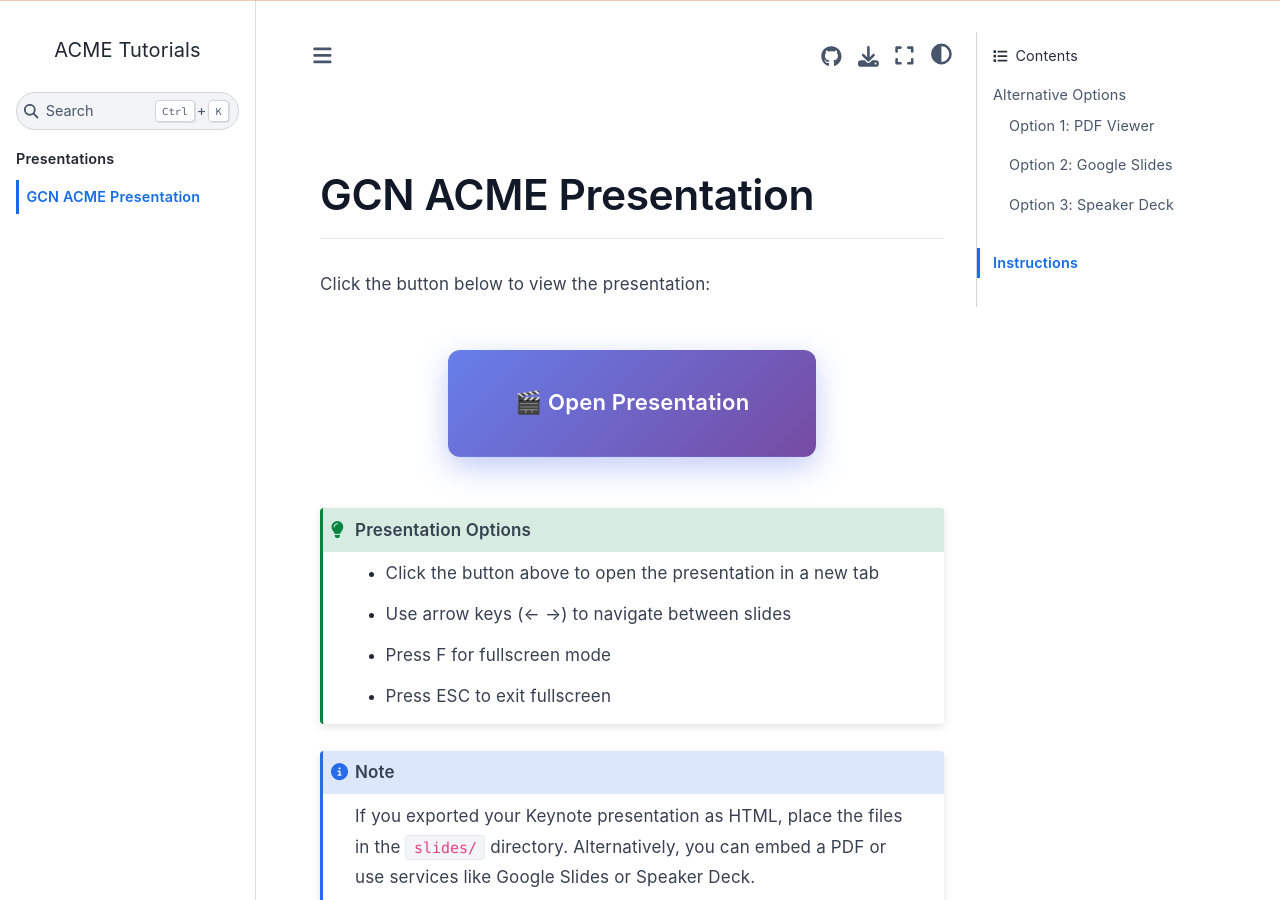
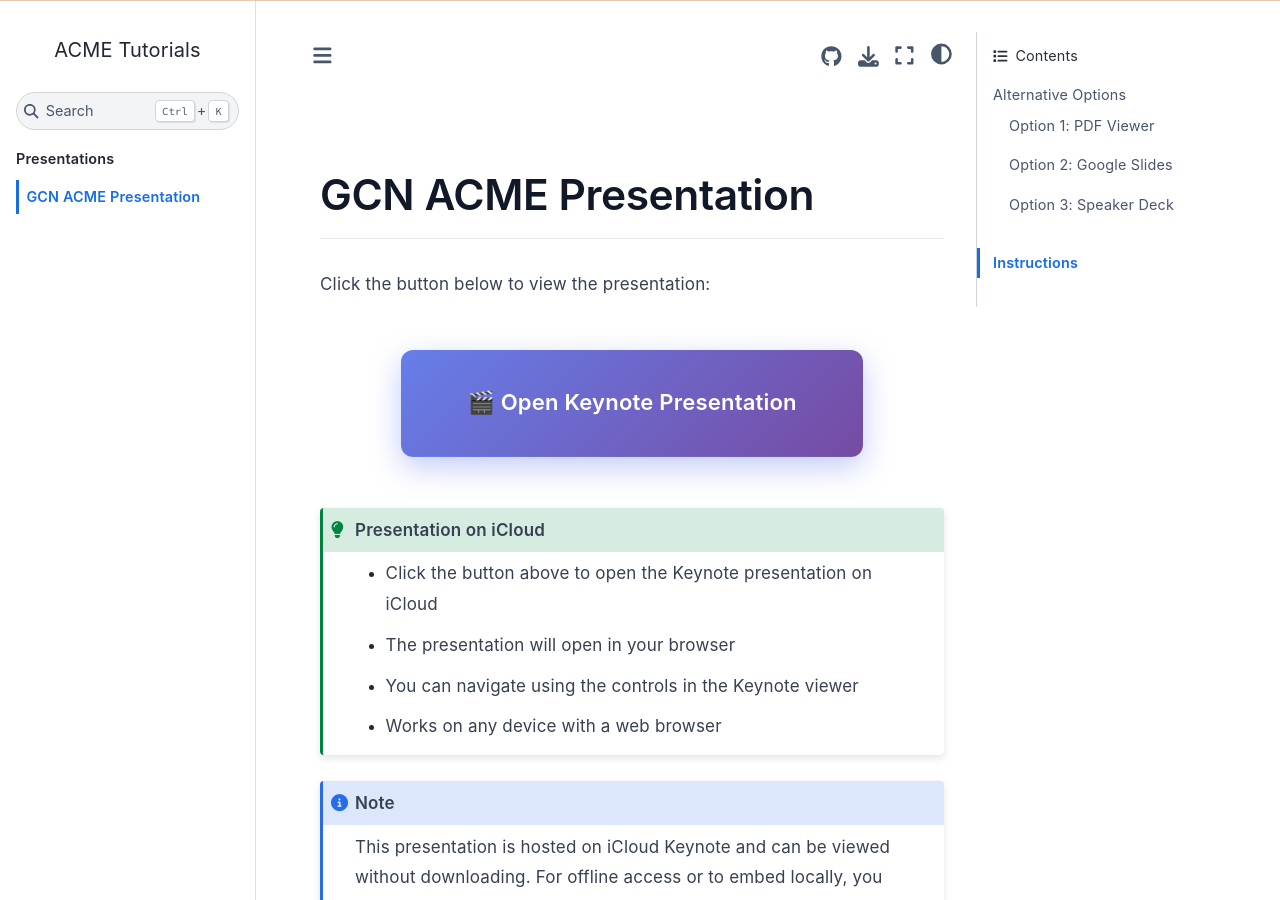
Before and after one commit to AndreaCozzumbo/acme_tutorials, a Jupyter Book: the page built from presentation.md, in a window 1280 px wide and 900 px high. Built offline with Jupyter Book 1.0.4 settings and Sphinx 7.4.7 and the Sphinx Book theme 1.1.4, drawn with Linux system fonts in a browser that asks for light colours; some web fonts are replaced; pages that are not in the unit, such as notebooks, are missing from menus; some of the changed text lies outside the part shown.

Commit message:
Update presentation link to iCloud Keynote
- Replace local HTML presentation with iCloud Keynote link
- Update instructions to reflect cloud-hosted presentation
- Users can now view presentation directly from iCloud

````diff
--- a/presentation.md
+++ b/presentation.md
@@ -3,23 +3,23 @@
 Click the button below to view the presentation:
 
 <div style="text-align: center; margin: 3em 0;">
-  <a href="slides/GCN_acme/index.html" target="_blank" style="display: inline-block; padding: 1.5em 3em; background: linear-gradient(135deg, #667eea 0%, #764ba2 100%); color: white; text-decoration: none; border-radius: 12px; font-size: 1.3em; font-weight: 600; box-shadow: 0 10px 30px rgba(102, 126, 234, 0.4); transition: all 0.3s;">
-    🎬 Open Presentation
+  <a href="https://www.icloud.com/keynote/0b0sG8lEhhSexnRfZYL_Fyyvw#GCN_acme" target="_blank" style="display: inline-block; padding: 1.5em 3em; background: linear-gradient(135deg, #667eea 0%, #764ba2 100%); color: white; text-decoration: none; border-radius: 12px; font-size: 1.3em; font-weight: 600; box-shadow: 0 10px 30px rgba(102, 126, 234, 0.4); transition: all 0.3s;">
+    🎬 Open Keynote Presentation
   </a>
 </div>
 
-```{admonition} Presentation Options
+```{admonition} Presentation on iCloud
 :class: tip
 
-- Click the button above to open the presentation in a new tab
-- Use arrow keys (← →) to navigate between slides
-- Press F for fullscreen mode
-- Press ESC to exit fullscreen
+- Click the button above to open the Keynote presentation on iCloud
+- The presentation will open in your browser
+- You can navigate using the controls in the Keynote viewer
+- Works on any device with a web browser
 ```
 
 ```{note}
-If you exported your Keynote presentation as HTML, place the files in the `slides/` directory.
-Alternatively, you can embed a PDF or use services like Google Slides or Speaker Deck.
+This presentation is hosted on iCloud Keynote and can be viewed without downloading.
+For offline access or to embed locally, you can export from Keynote as HTML or PDF.
 ```
 
 ## Alternative Options
````
